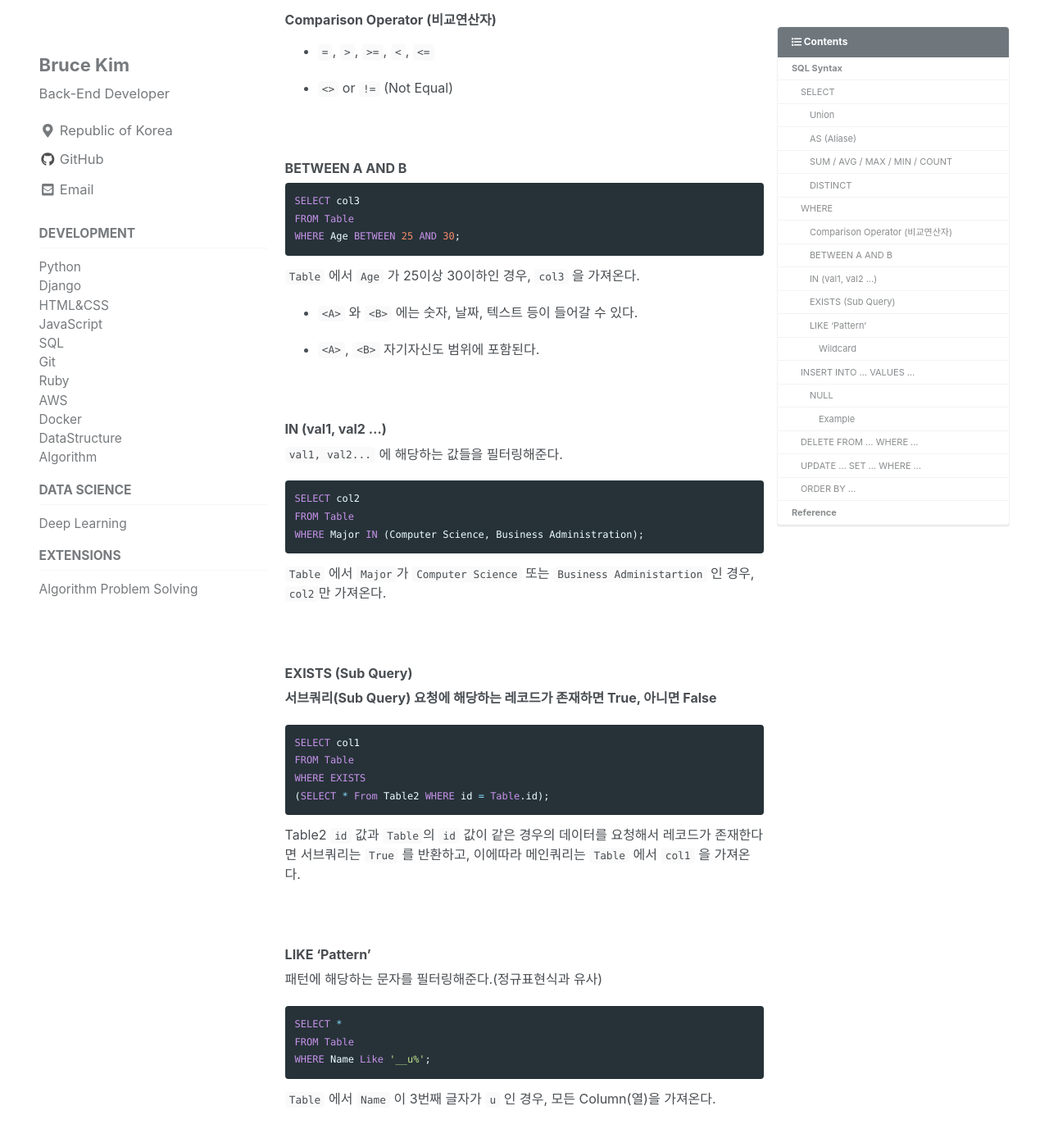
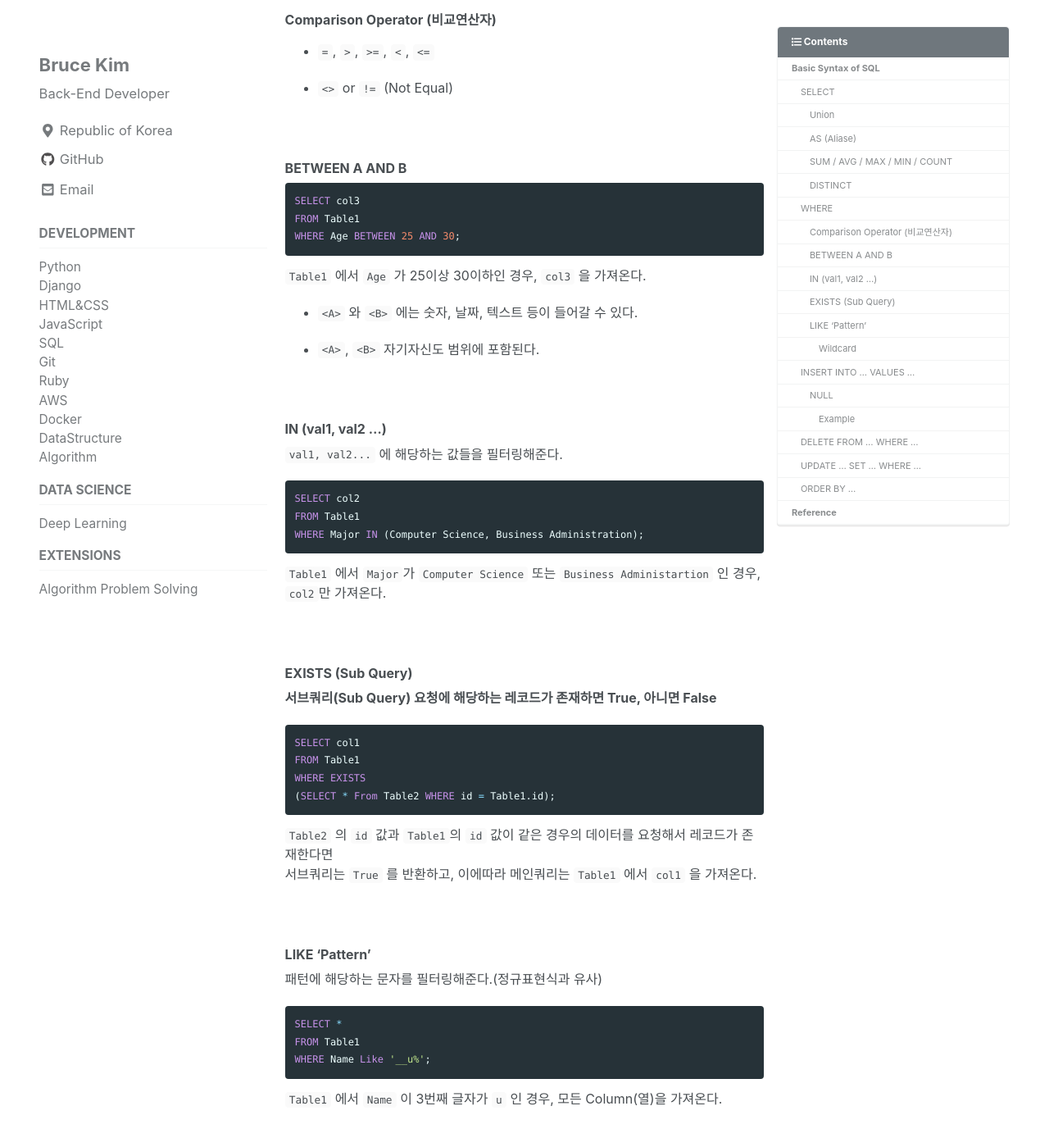
Before and after one commit to devbruce/devbruce.github.io, a Jekyll site: the page built from _posts/SQL/2018-09-29-sql-01-basic+syntax.md, in a window 1280 px wide and 1400 px high, scrolled down 2892 px. Shown: the top 1388 px of the window at 82% size. Built offline with Jekyll 4.4.1, drawn with Linux system fonts in a browser that asks for light colours; cached includes are drawn as plain includes; nearby versions of some CDN libraries; comment, search, counter and statistics services are not loaded; some of the changed text lies outside the part shown.

Commit message:
Modify sql-01

````diff
--- a/_posts/SQL/2018-09-29-sql-01-syntax.md
+++ b/_posts/SQL/2018-09-29-sql-01-basic+syntax.md
@@ -1,7 +1,7 @@
 ---
-title: "[SQL] Syntax"
+title: "[SQL] Basic Syntax"
 excerpt:
-last_modified_at: 2019-01-04
+last_modified_at: 2019-04-13
 
 categories:
   - SQL
@@ -25,9 +25,9 @@ tags:
 
 ---
 
-# SQL Syntax
+# Basic Syntax of SQL
 
-**Structured Query Language**
+SQL: **Structured Query Language**
 
 - 대소문자 구분 X
 
@@ -60,13 +60,13 @@ SELECT * FROM <TableName>;
 **Column(열)** 데이터를 합쳐준다.
 
 ```sql
-SELECT col1, col2 FROM Table
+SELECT col1, col2 FROM Table1
 UNION
 SELECT col3, col4 FROM Table2;
 ```
 
-`Table` 의 `col1`, `Table2` 의 `col3` 를 합쳐서 `col1` 이라는 이름을 가진 Column(열) 데이터와
-`Table` 의 `col2` 과 `Table2` 의 `col4` 을 합쳐서 `col2` 이라는 이름을 가진 Column(열) 데이터를 가져온다.
+`Table1` 의 `col1`, `Table2` 의 `col3` 를 합쳐서 `col1` 이라는 이름을 가진 Column(열) 데이터와
+`Table1` 의 `col2` 과 `Table2` 의 `col4` 을 합쳐서 `col2` 이라는 이름을 가진 Column(열) 데이터를 가져온다.
 
 
 - `UNION` 은 default 로 중복값을 제거한다.
@@ -87,7 +87,7 @@ SELECT <ColName> AS <NewName>, <ColName> AS <NewName>, ...
 FROM <TableName>
 WHERE <Condition>;
 ```
-`Table` 에서 `condition1`의 조건에 해당하는 `col1`과 `col2`를 가져와서
+`Table1` 에서 `condition1`의 조건에 해당하는 `col1`과 `col2`를 가져와서
 `col1` 에는 `new_col1` 을, `col2` 에는 `new_col2` 라는 이름을 임시로 할당한다.
 
 <br>
@@ -108,12 +108,12 @@ WHERE <Condition>;
 
 ```sql
 SELECT FUNCTION(col1) AS Result
-FROM Table
+FROM Table1
 WHERE condition1;
 ```
 > `FUNCTION` 에는 SUM / AVG / MAX / MIN / COUNT 가 대입된다.
 
-`Table` 에서 `condition1` 의 조건에 해당하는 `col1` 을 가져와서 `FUNCTION`에 의해 연산되고, `Result` 라는 임시 Column(열) 이름을 가진 데이터로 반환된다.
+`Table1` 에서 `condition1` 의 조건에 해당하는 `col1` 을 가져와서 `FUNCTION`에 의해 연산되고, `Result` 라는 임시 Column(열) 이름을 가진 데이터로 반환된다.
 
 <br>
 
@@ -155,11 +155,11 @@ WHERE <Condition>;
 
 ```sql
 SELECT col3
-FROM Table
+FROM Table1
 WHERE Age BETWEEN 25 AND 30;
 ```
 
-`Table` 에서 `Age` 가 25이상 30이하인 경우, `col3` 을 가져온다.
+`Table1` 에서 `Age` 가 25이상 30이하인 경우, `col3` 을 가져온다.
 
 - `<A>` 와 `<B>` 에는 숫자, 날짜, 텍스트 등이 들어갈 수 있다.
 
@@ -173,11 +173,12 @@ WHERE Age BETWEEN 25 AND 30;
 
 ```sql
 SELECT col2
-FROM Table
+FROM Table1
 WHERE Major IN (Computer Science, Business Administration);
 ```
 
-`Table` 에서 `Major`가 `Computer Science` 또는 `Business Administartion` 인 경우, `col2`만 가져온다.
+`Table1` 에서 `Major`가 `Computer Science` 또는 `Business Administartion` 인 경우,
+`col2`만 가져온다.
 
 <br>
 
@@ -187,12 +188,13 @@ WHERE Major IN (Computer Science, Business Administration);
 
 ```sql
 SELECT col1
-FROM Table
+FROM Table1
 WHERE EXISTS
-(SELECT * From Table2 WHERE id = Table.id);
+(SELECT * From Table2 WHERE id = Table1.id);
 ```
 
-Table2 `id` 값과 `Table`의 `id` 값이 같은 경우의 데이터를 요청해서 레코드가 존재한다면 서브쿼리는 `True` 를 반환하고, 이에따라 메인쿼리는 `Table` 에서 `col1` 을 가져온다.
+`Table2` 의 `id` 값과 `Table1`의 `id` 값이 같은 경우의 데이터를 요청해서 레코드가 존재한다면
+서브쿼리는 `True` 를 반환하고, 이에따라 메인쿼리는 `Table1` 에서 `col1` 을 가져온다.
 
 <br>
 
@@ -202,11 +204,11 @@ Table2 `id` 값과 `Table`의 `id` 값이 같은 경우의 데이터를 요청
 
 ```sql
 SELECT *
-FROM Table
+FROM Table1
 WHERE Name Like '__u%';
 ```
 
-`Table` 에서 `Name` 이 3번째 글자가 `u` 인 경우, 모든 Column(열)을 가져온다.
+`Table1` 에서 `Name` 이 3번째 글자가 `u` 인 경우, 모든 Column(열)을 가져온다.
 
 <br>
 
@@ -246,11 +248,11 @@ VALUES (<Value>, <Value>, <Value>, ...);
 
 ```sql
 SELECT col1
-FROM Table
+FROM Table1
 WHERE col3 IS NULL;
 ```
 
-`Table`에서 `col3`이 `null`값인 경우, `col1` 을 가져온다.
+`Table1`에서 `col3`이 `null`값인 경우, `col1` 을 가져온다.
 
 <br><br>
 
@@ -266,12 +268,12 @@ WHERE <Condition>;
 <br>
 
 ```sql
-DELETE FROM Table;
+DELETE FROM Table1;
 ```
 
 - 위와같이 WHERE (조건문) 없이 사용시 모든 Row가 제거될 수 있으므로 주의
   - 테이블의 구조 및 속성 등은 그대로 남는다. (테이블을 제거하는 것이 아니기 때문)
-  - `DELETE * FROM Table` 과 동일
+  - `DELETE * FROM Table1` 과 동일
 
 <br><br>
 
@@ -295,7 +297,7 @@ WHERE <Condition>;
 
 ```sql
 SELECT col3
-FROM Table
+FROM Table1
 ORDER BY col1 DESC, col2 ASC;
 ```
 
````
